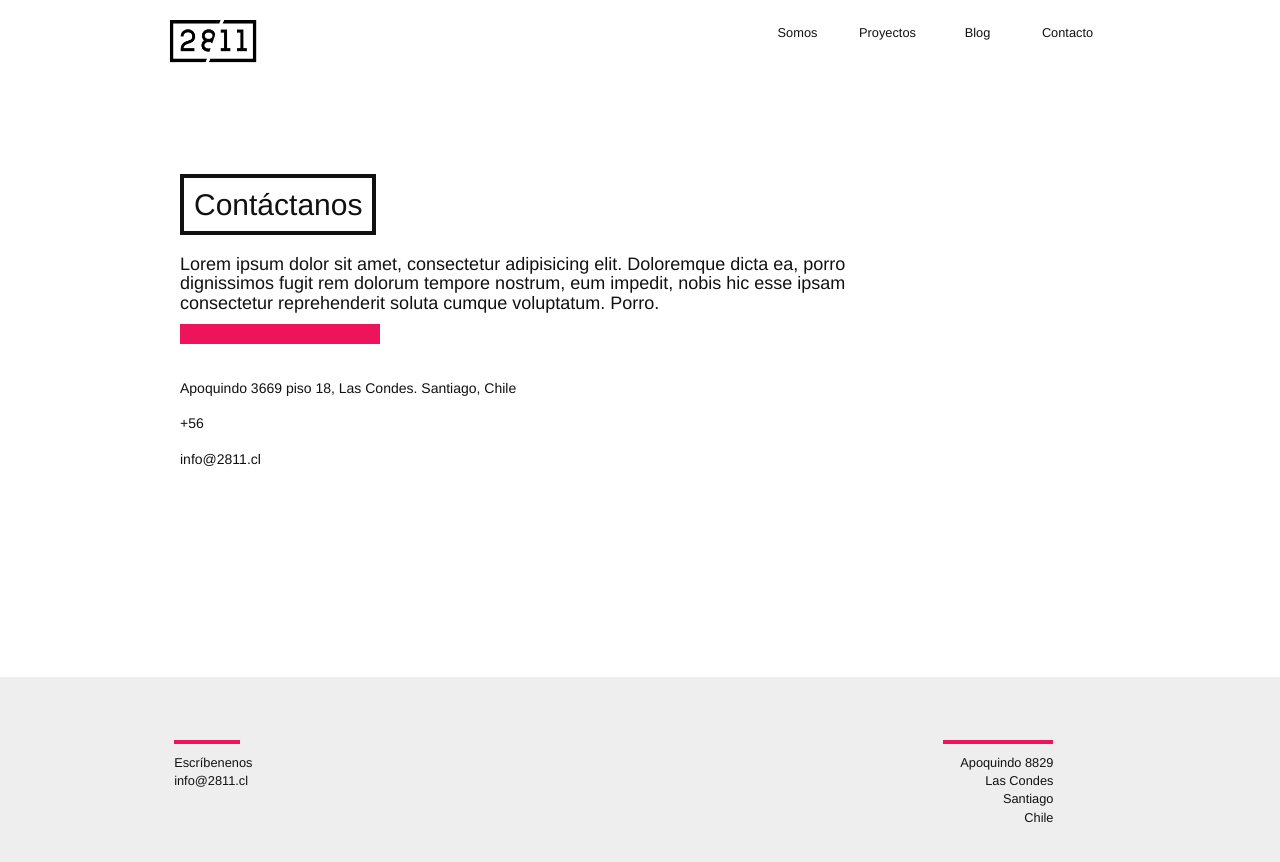
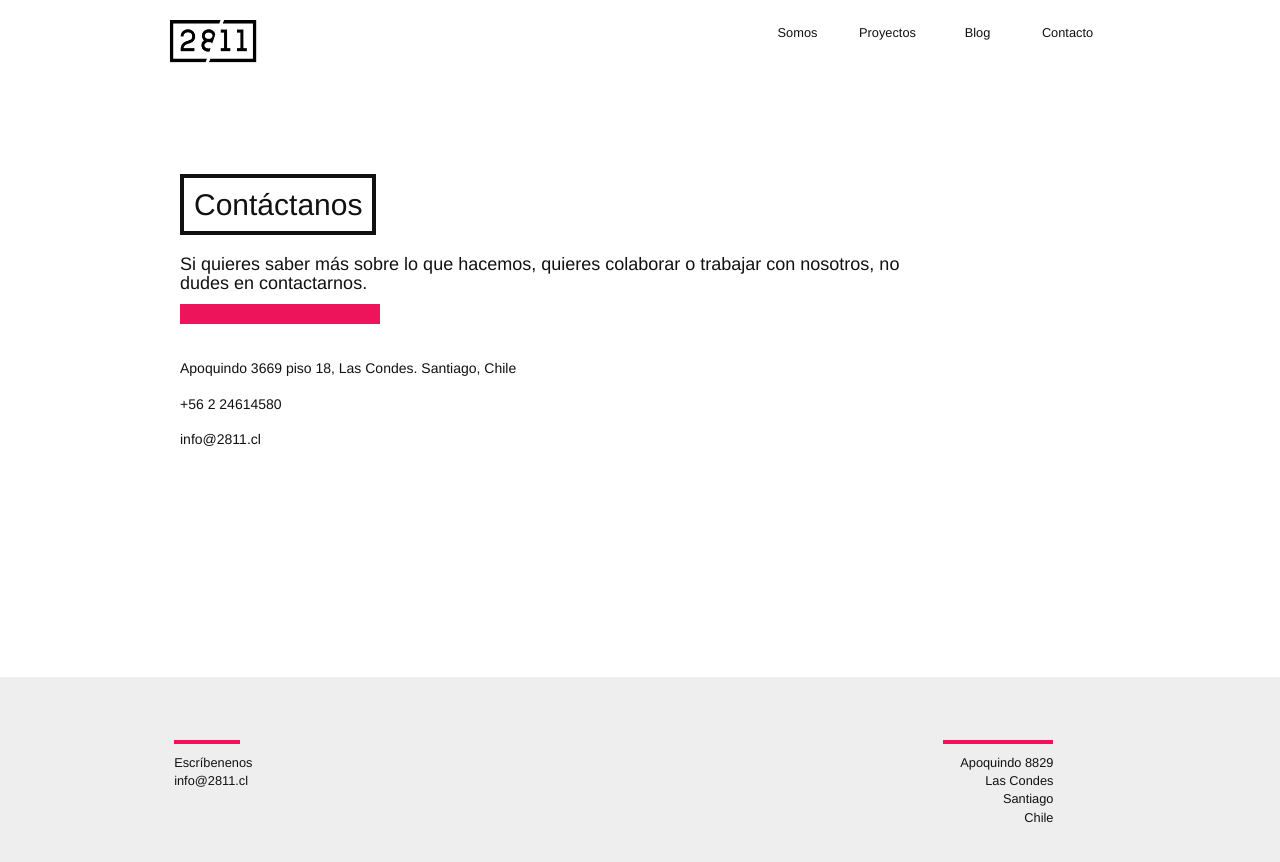
Before and after one commit to 2811Chile/2811Chile.github.io, a Jekyll site: the page built from contacto.md, in a window 1280 px wide. Shown: the top 862 px of the page. Built offline with Jekyll 4.4.1, drawn with Linux system fonts in a browser that asks for light colours; nearby versions of some CDN libraries; some web fonts are replaced.

Commit message:
Updated Contacto

```diff
--- a/contacto.md
+++ b/contacto.md
@@ -1,11 +1,10 @@
 ---
 title: Contacto
 permalink: "/contacto/"
-descripcion: Lorem ipsum dolor sit amet, consectetur adipisicing elit. Doloremque
-  dicta ea, porro dignissimos fugit rem dolorum tempore nostrum, eum impedit, nobis
-  hic esse ipsam consectetur reprehenderit soluta cumque voluptatum. Porro.
+descripcion: 'Si quieres saber más sobre lo que hacemos, quieres colaborar o trabajar
+  con nosotros, no dudes en contactarnos. '
 direccion: Apoquindo 3669 piso 18, Las Condes. Santiago, Chile
-telefono: "+56"
+telefono: "+56 2 24614580"
 email: info@2811.cl
 layout: default
 ---
```
